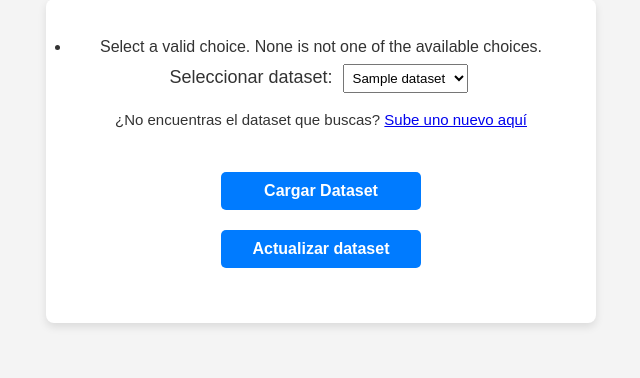
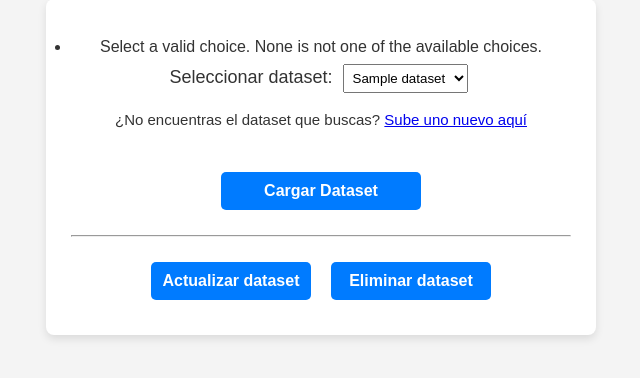
Before and after one commit to ana03lm/tfg_app, a Django app: a page that uses tfg_project/consulta_visualizacion/templates/index.html in a window 1280 px wide. Shown: the part 141-519 px from the top of the page, without its empty margins (319-959 px from the left). Run offline with Django 5.2, Linux system fonts and the light colour scheme; tables that the repository leaves empty hold one stand-in row (values such as "Sample post"); a database or web service that is not in the repository returns one stand-in record (values such as "Sample title"); data that the repository does not hold is empty.

Commit message:
11/03/2025

```diff
--- a/tfg_project/consulta_visualizacion/static/consulta_visualizacion/css/styles.css
+++ b/tfg_project/consulta_visualizacion/static/consulta_visualizacion/css/styles.css
@@ -180,6 +180,19 @@
 
 .formulario_dataset button{
   margin-top: 40px;
+}
+
+#acciones-dataset {
+  display: flex;
+  justify-content: center;
+  gap: 20px;
+  margin-top: 20px;
+}
+
+#acciones-dataset button {
+  display: inline-block;
+  width: 160px;
+  margin: 0;
 }
 
 /* Formulario de consulta SPARQL */
--- a/tfg_project/consulta_visualizacion/templates/dashboard.html
+++ b/tfg_project/consulta_visualizacion/templates/dashboard.html
@@ -154,6 +154,7 @@
         // Configuración de Plotly
         var config = {
             displayModeBar: true,
+            scrollZoom: true,
             displaylogo: false,
             responsive: false,
         }
--- a/tfg_project/consulta_visualizacion/templates/index.html
+++ b/tfg_project/consulta_visualizacion/templates/index.html
@@ -21,12 +21,25 @@
                 <button type="submit" class="btn btn-primary">Cargar Dataset</button>
             </form>
 
+            <hr>
+            <div id="acciones-dataset">
             <!-- Formulario para actualizar dataset (dentro del mismo bloque visual) -->
-            <form method="POST" action="{% url 'vista_generar_json' %}" class="update-form">
+            <form method="POST" action="{% url 'vista_generar_json' %}" class="botones-form-index">
                 {% csrf_token %}
                 <input type="hidden" name="dataset" value="{{ dataset }}">
                 <button type="submit" class="btn-update">Actualizar dataset</button>
             </form>
+
+            <form method="POST" action="{% url 'eliminar_dataset' %}" class="botones-form-index">
+                {% csrf_token %}
+                <input type="hidden" name="dataset" value="{{ dataset }}">
+                <!--Se incluye mensaje de confirmación-->
+                <button type="submit" class="btn-delete" onclick="return confirm('¿Seguro que deseas eliminar este dataset?')">
+                    Eliminar dataset
+                </button>
+            </form>
+            </div>
+
         </div>
     </div>
 
--- a/tfg_project/consulta_visualizacion/urls.py
+++ b/tfg_project/consulta_visualizacion/urls.py
@@ -4,6 +4,7 @@
 urlpatterns = [
     path('', views.index, name='index'),
     path('subida', views.upload_rdf, name='subida'),
+    path("eliminar_dataset/", views.eliminar_dataset, name="eliminar_dataset"),
     path('estadisticas/', views.estadisticas, name='estadisticas'),
     path('instancia/', views.visualizar_instancia, name='visualizar_instancia'),
     path("consulta/", views.consulta_sparql, name="consulta_sparql"),
--- a/tfg_project/consulta_visualizacion/views.py
+++ b/tfg_project/consulta_visualizacion/views.py
@@ -83,6 +83,28 @@
     else:
         form = RDFUploadForm()
     return render(request, "upload.html", {"form": form})
+
+# ---
+# Vista para eliminar el dataset seleccionado de FUSEKI
+def eliminar_dataset(request):
+    if request.method == "POST":
+        dataset_seleccionado = request.POST.get("dataset")
+        if dataset_seleccionado:
+            url = f"{URL_FUSEKI}/$/datasets/{dataset_seleccionado}"
+            try:
+                # Se elimina
+                response = requests.delete(url)
+                # Si funciona, se redirige a index
+                if response.status_code in [200, 204]:
+                    return redirect("index")
+                else:
+                    # Si hay error, se muestra un mensaje en la plantilla
+                    error_msg = f"Error al eliminar el dataset: {response.status_code} {response.text}"
+                    return render(request, "index.html", {"error": error_msg})
+            except Exception as e:
+                return render(request, "index.html", {"error": str(e)})
+
+    return redirect("index")
 
 # ---
 # Vista para cargar el dataset
```
